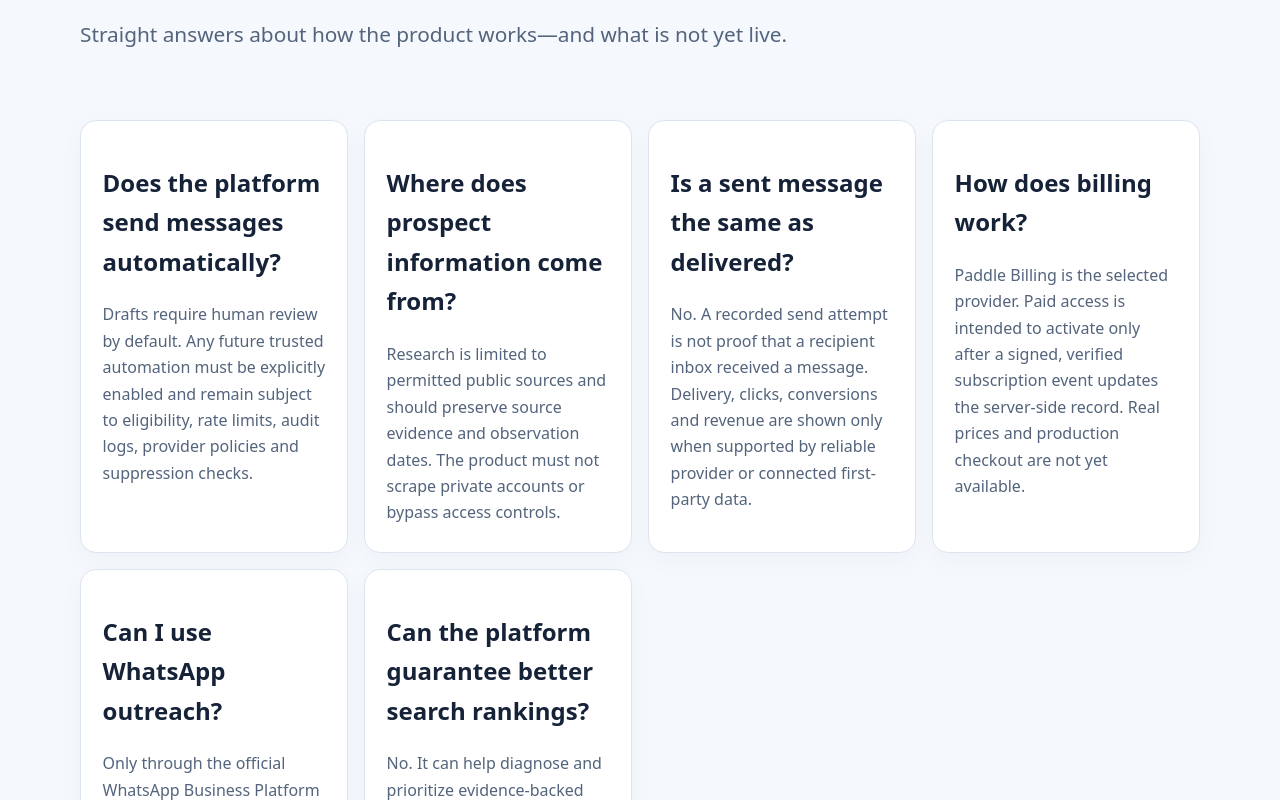
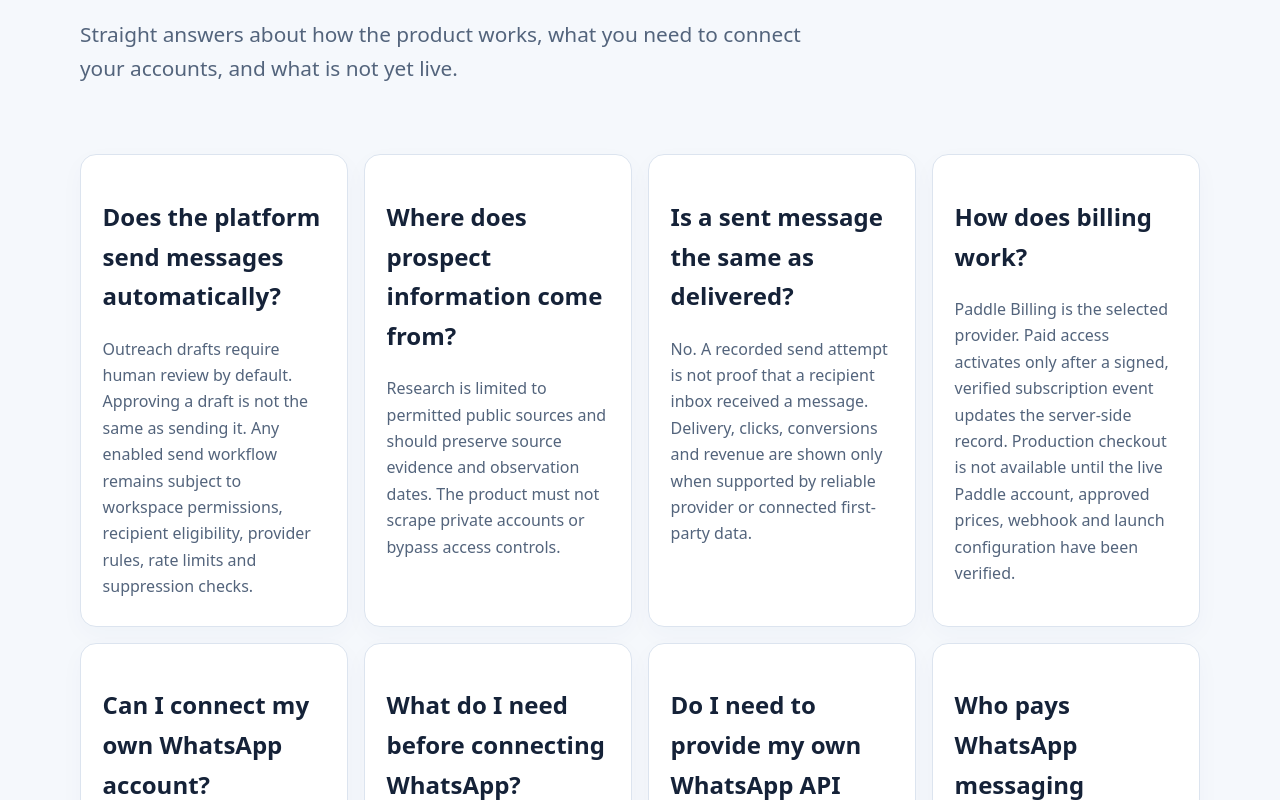
Before and after one commit to haseeb1984/Outreach-Marketing-Agent, a Next.js app in the folder frontend/: page /faq in a window 1280 px wide. Shown: the part 280-1080 px from the top of the page. Built offline with nearby package versions, Linux system fonts and the light colour scheme.

Commit message:
Document customer-owned WhatsApp prerequisites and FAQs

```diff
--- a/frontend/app/faq/page.tsx
+++ b/frontend/app/faq/page.tsx
@@ -1,5 +1,44 @@
 import Link from "next/link";
 import { SiteHeader, SiteFooter } from "../components/site-chrome";
-export const metadata={title:"FAQ",description:"Frequently asked questions about prospect research, outreach controls, analytics and billing."};
-const qa=[["Does the platform send messages automatically?","Drafts require human review by default. Any future trusted automation must be explicitly enabled and remain subject to eligibility, rate limits, audit logs, provider policies and suppression checks."],["Where does prospect information come from?","Research is limited to permitted public sources and should preserve source evidence and observation dates. The product must not scrape private accounts or bypass access controls."],["Is a sent message the same as delivered?","No. A recorded send attempt is not proof that a recipient inbox received a message. Delivery, clicks, conversions and revenue are shown only when supported by reliable provider or connected first-party data."],["How does billing work?","Paddle Billing is the selected provider. Paid access is intended to activate only after a signed, verified subscription event updates the server-side record. Real prices and production checkout are not yet available."],["Can I use WhatsApp outreach?","Only through the official WhatsApp Business Platform when account, recipient, consent and message eligibility meet applicable provider rules. It remains disabled until onboarding and authorization are verified."],["Can the platform guarantee better search rankings?","No. It can help diagnose and prioritize evidence-backed improvements, then measure results over time. Rankings depend on the site, query, market and other factors outside the platform's control."]];
-export default function FAQPage(){return <><SiteHeader/><main className="wrap"><section className="page-head"><p className="eyebrow">Help and clarity</p><h1>Frequently asked questions</h1><p className="lead">Straight answers about how the product works—and what is not yet live.</p></section><section className="cards">{qa.map(([q,a])=><article className="card" key={q}><h2>{q}</h2><p>{a}</p></article>)}</section></main><SiteFooter/></>}
+
+export const metadata = {
+  title: "FAQ",
+  description: "Frequently asked questions about prospect research, outreach controls, WhatsApp setup, analytics and billing.",
+};
+
+const qa: [string, string][] = [
+  ["Does the platform send messages automatically?", "Outreach drafts require human review by default. Approving a draft is not the same as sending it. Any enabled send workflow remains subject to workspace permissions, recipient eligibility, provider rules, rate limits and suppression checks."],
+  ["Where does prospect information come from?", "Research is limited to permitted public sources and should preserve source evidence and observation dates. The product must not scrape private accounts or bypass access controls."],
+  ["Is a sent message the same as delivered?", "No. A recorded send attempt is not proof that a recipient inbox received a message. Delivery, clicks, conversions and revenue are shown only when supported by reliable provider or connected first-party data."],
+  ["How does billing work?", "Paddle Billing is the selected provider. Paid access activates only after a signed, verified subscription event updates the server-side record. Production checkout is not available until the live Paddle account, approved prices, webhook and launch configuration have been verified."],
+  ["Can I connect my own WhatsApp account?", "Yes. Each customer connects their own eligible Meta Business Portfolio, WhatsApp Business Account (WABA), business phone number and credentials. The platform does not provide a shared WhatsApp number. Credentials are stored against the customer's workspace, not shared with other customers."],
+  ["What do I need before connecting WhatsApp?", "You need: (1) your own Meta Business Portfolio; (2) a WhatsApp Business Account (WABA) in that portfolio; (3) an eligible business phone number that you can verify and use with the WhatsApp Business Platform; (4) the required administrator or partner permissions to manage the business and WhatsApp assets; and (5) acceptance of Meta's applicable terms and policies. Meta may require additional business verification or eligibility checks depending on the account and country."],
+  ["Do I need to provide my own WhatsApp API credentials?", "Yes. During onboarding, connect the Meta assets and authorize the required WhatsApp Business Platform access. The integration needs the customer's WABA, Phone Number ID and an authorized access token. The platform's Meta app and webhook configuration are managed centrally; customers should not be asked to invent or supply platform App Secret or webhook verification secrets."],
+  ["Who pays WhatsApp messaging charges?", "Each customer is responsible for Meta's applicable WhatsApp Business Platform messaging charges and any taxes or charges imposed by Meta. Those charges are separate from any Outreach Marketing Agent subscription."],
+  ["Can I message any phone number?", "No. You must have the appropriate permission or opt-in for the message and comply with applicable law and Meta policy. Business-initiated messages outside the permitted customer-service window generally require an approved WhatsApp message template. Opt-outs and suppression requests must always be respected."],
+  ["Is WhatsApp outbound messaging live?", "WhatsApp account connection and inbound foundations are implemented, but outbound dispatch remains disabled until the platform's Meta app credentials, webhook verification, operational worker, provider acceptance tests and safety checks have been completed. Do not assume that connecting an account means outbound sending is active."],
+  ["Can the platform guarantee better search rankings?", "No. It can help diagnose and prioritize evidence-backed improvements, then measure results over time. Rankings depend on the site, query, market and other factors outside the platform's control."],
+];
+
+export default function FAQPage() {
+  return <>
+    <SiteHeader />
+    <main className="wrap">
+      <section className="page-head">
+        <p className="eyebrow">Help and clarity</p>
+        <h1>Frequently asked questions</h1>
+        <p className="lead">Straight answers about how the product works, what you need to connect your accounts, and what is not yet live.</p>
+      </section>
+      <section className="cards">
+        {qa.map(([question, answer]) => <article className="card" key={question}><h2>{question}</h2><p>{answer}</p></article>)}
+      </section>
+      <section className="section">
+        <div className="callout">
+          <div><h2>Preparing to connect WhatsApp?</h2><p>Review the full account, permissions, consent and messaging requirements before starting setup.</p></div>
+          <Link className="button" href="/features#whatsapp-requirements">WhatsApp requirements</Link>
+        </div>
+      </section>
+    </main>
+    <SiteFooter />
+  </>;
+}
```
